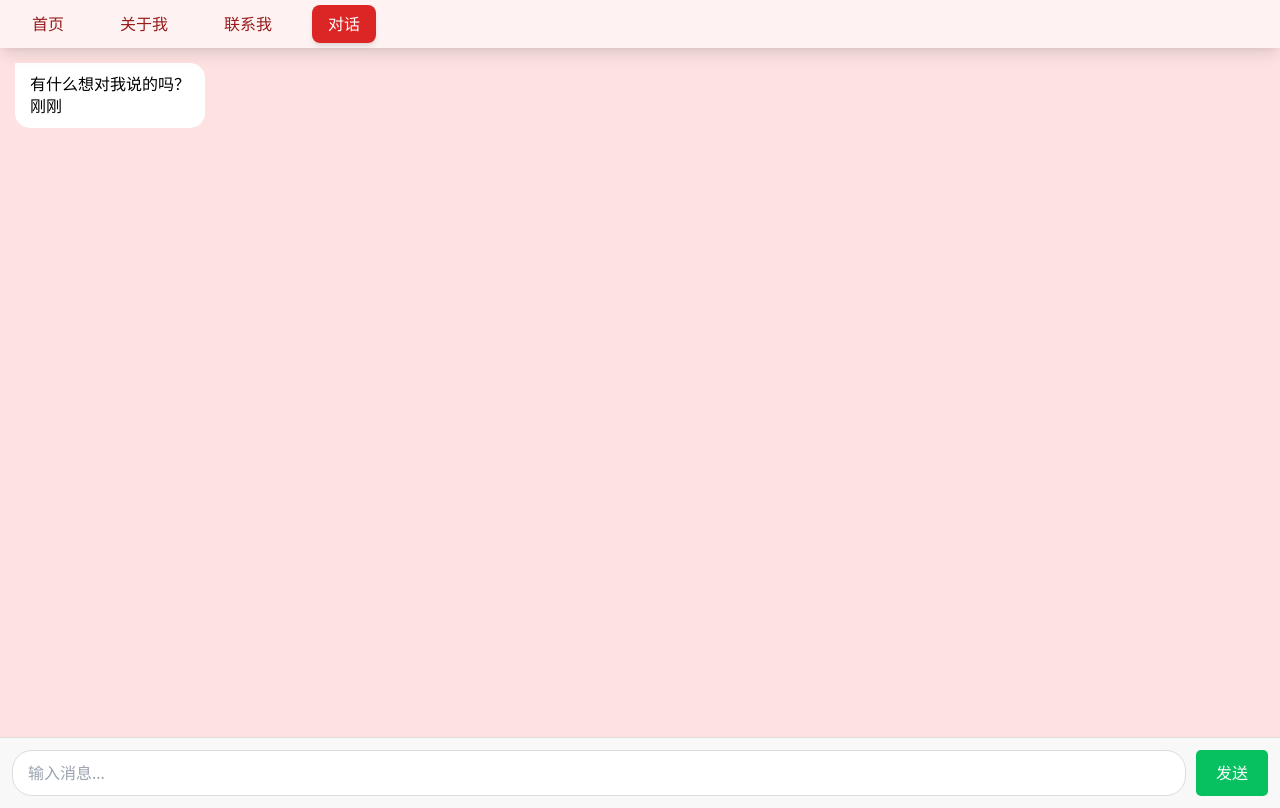
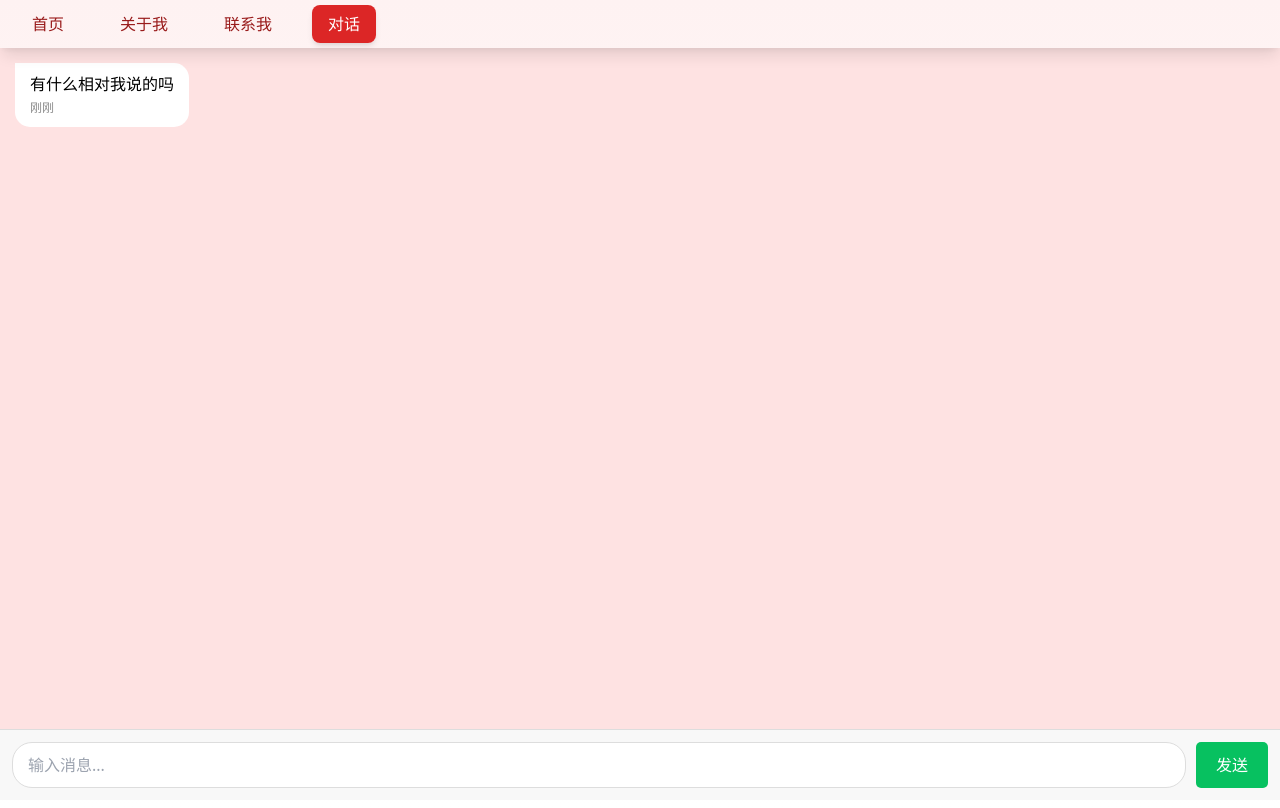
Before and after one commit to 13453196332/BOX, a plain HTML site: page home.html in a window 1280 px wide. Drawn offline with nearby package versions, Linux system fonts and the light colour scheme.

Commit message:
bug修改
对话样式bug

```diff
--- a/home.html
+++ b/home.html
@@ -20,6 +20,16 @@
             overflow-y: auto;
             padding: 15px;
             background: rgba(254, 226, 226, 1);
+        }
+
+        .input-area {
+            padding: 12px;
+            background: #f8f8f8;
+            border-top: 1px solid #ddd;
+            display: flex;
+            gap: 10px;
+            position: sticky;
+            bottom: 0;
         }
 
         .message-item {
@@ -56,13 +66,6 @@
             margin-top: 5px;
         }
 
-        .input-area {
-            padding: 12px;
-            background: #f8f8f8;
-            border-top: 1px solid #ddd;
-            display: flex;
-            gap: 10px;
-        }
 
         .message-input {
             flex: 1;
@@ -73,6 +76,7 @@
             max-height: 100px;
             font-size: 16px;
             outline: none;
+            background: #fff;
         }
 
         .send-button {
@@ -131,42 +135,16 @@
         <div class="message-list" id="messageList">
             <div class="message-item received">
                 <div class="message-bubble">
-                    有什么想对我说的吗？
-                    <div class="error-message .message-bubble {
-                        background: #ffe6e6;
-                        border: 1px solid #ffcccc;
-                        border-radius: 15px;
-                        padding-right: 50px;
-                        position: relative;
-                    }
-
-                    .refresh-button {
-                        position: absolute;
-                        right: 10px;
-                        top: 50%;
-                        transform: translateY(-50%);
-                        background: none;
-                        border: none;
-                        cursor: pointer;
-                        color: #ff6666;
-                        font-size: 18px;
-                        padding: 5px;
-                    }
-
-                    .refresh-button:hover {
-                        color: #ff3333;
-                    }
+                    有什么相对我说的吗
                     <div class="timestamp text-gray-500">刚刚</div>
                 </div>
             </div>
         </div>
 
-        <div class="input-area bg-white/80 backdrop-blur-sm">
-            <textarea id="messageContent" class="message-input bg-white/90 backdrop-blur-sm" rows="1"
-                placeholder="输入消息..."
+        <div class="input-area">
+            <textarea id="messageContent" class="message-input" rows="1" placeholder="输入消息..."
                 oninput="this.style.height = 'auto'; this.style.height = this.scrollHeight + 'px'"></textarea>
-            <button id="submitBtn"
-                class="send-button bg-red-600 hover:bg-red-700 transition-colors duration-300">发送</button>
+            <button id="submitBtn" class="send-button">发送</button>
         </div>
     </div>
     <script src="script.js"></script>
```
